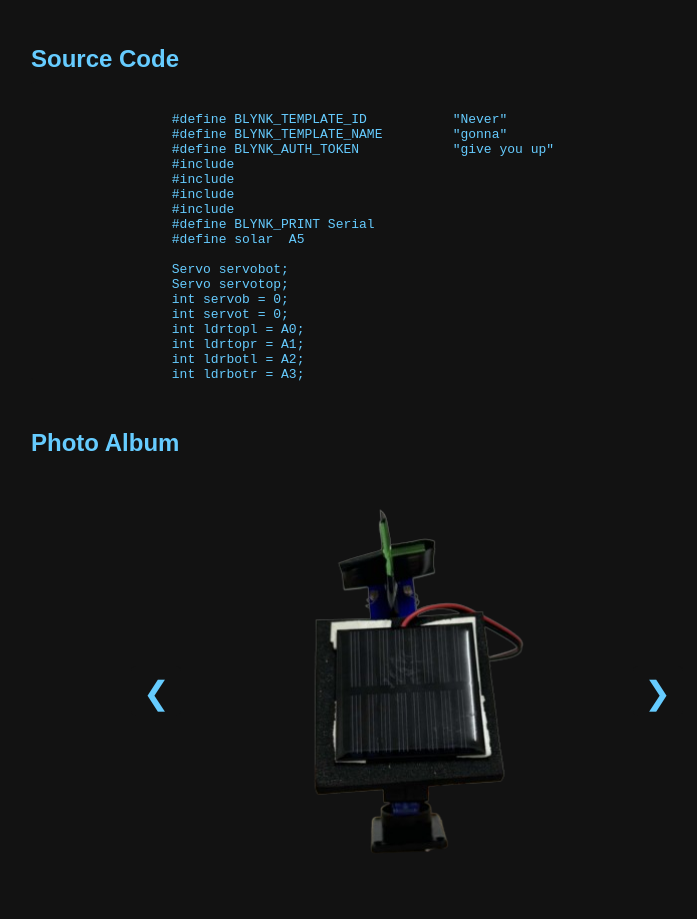
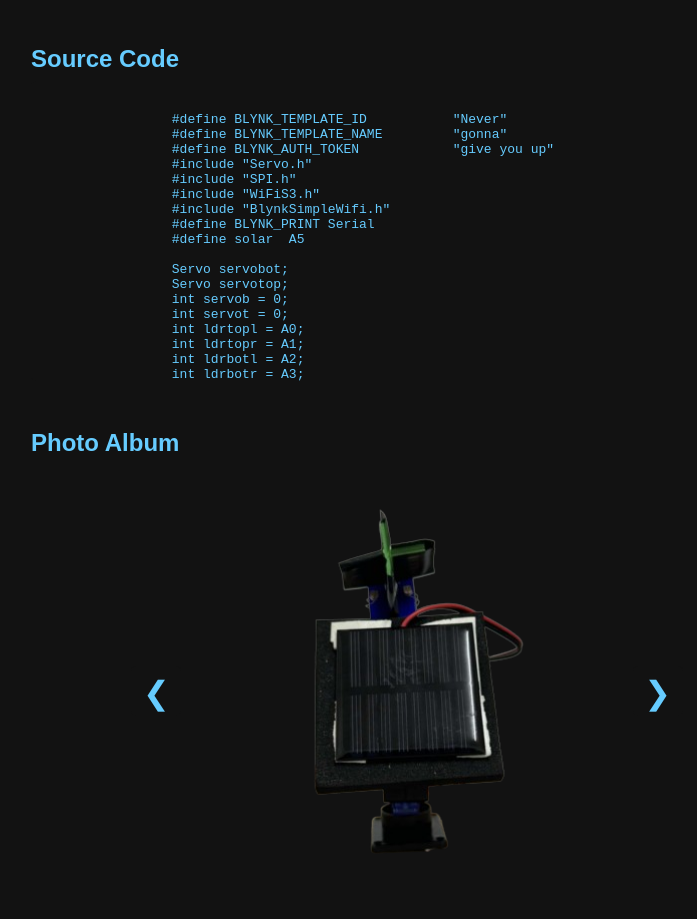
Before and after one commit to kirdsanapakron-m/Physical-Computing-Project-2024---IT-KMITL, a plain HTML site: page WEB/index.html in a window 1280 px wide. Shown: the part 2031-2950 px from the top of the page, without its empty margins (233-930 px from the left). Drawn offline with Linux system fonts and the light colour scheme.

Commit message:
Update index.html

```diff
--- a/WEB/index.html
+++ b/WEB/index.html
@@ -61,10 +61,10 @@
                 #define BLYNK_TEMPLATE_ID           "Never"
                 #define BLYNK_TEMPLATE_NAME         "gonna"
                 #define BLYNK_AUTH_TOKEN            "give you up"
-                #include <Servo.h>
-                #include <SPI.h>
-                #include <WiFiS3.h>
-                #include <BlynkSimpleWifi.h>
+                #include "Servo.h"
+                #include "SPI.h"
+                #include "WiFiS3.h"
+                #include "BlynkSimpleWifi.h"
                 #define BLYNK_PRINT Serial
                 #define solar  A5
 
```
